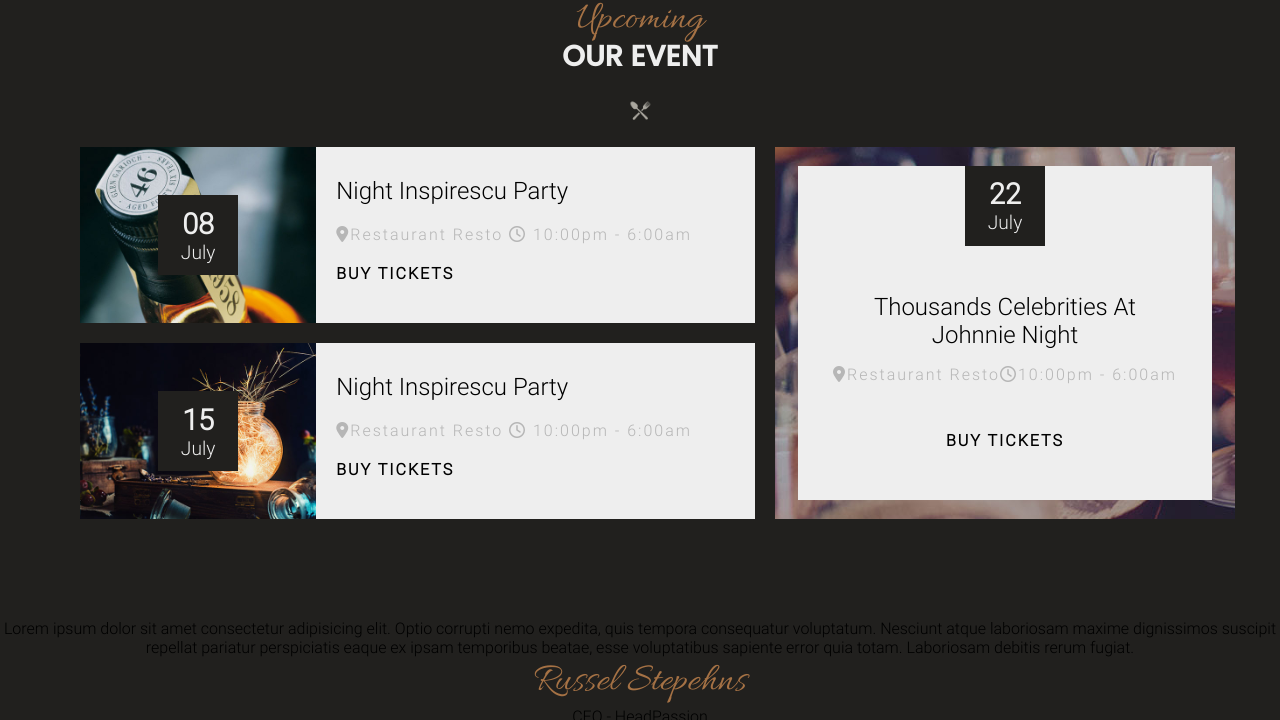
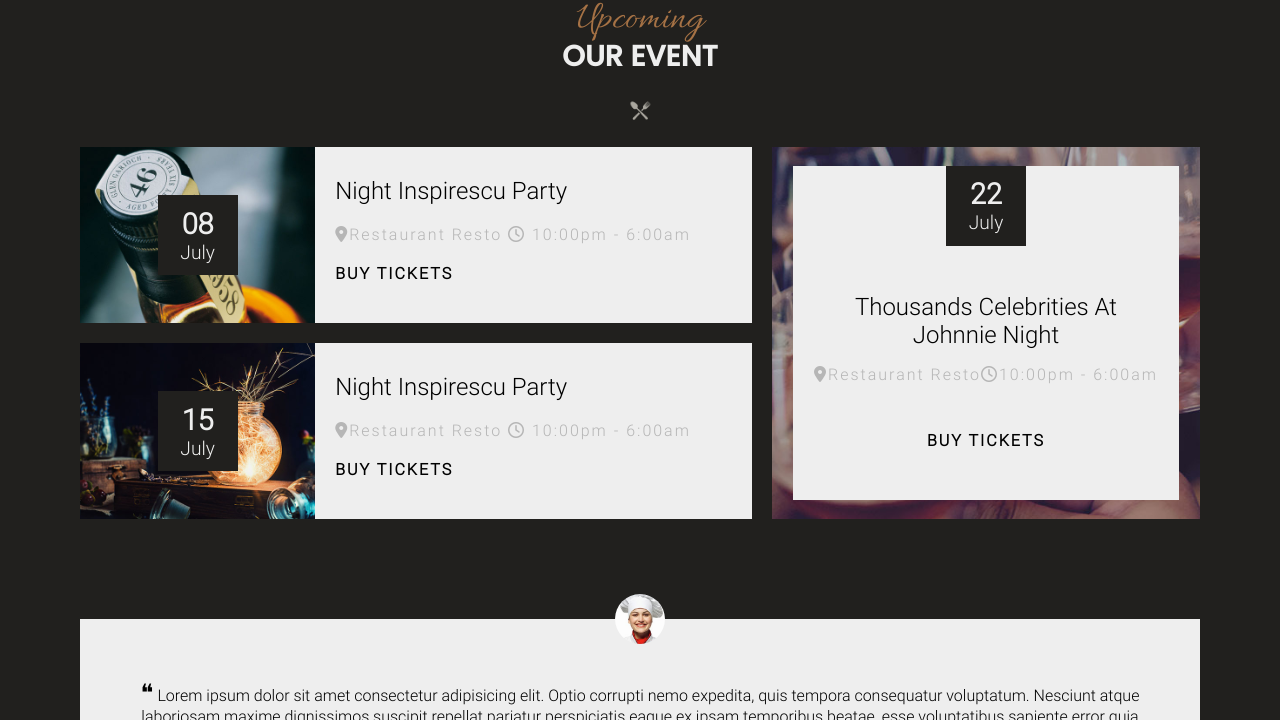
Before and after one commit to Reefsand/Leresto, a plain HTML site: page index.html in a window 1280 px wide. Shown: the part 3050-3770 px from the top of the page. Drawn offline with Linux system fonts and the light colour scheme.

Commit message:
section5 finished

```diff
--- a/assets/Styles/Layout/_section4.scss
+++ b/assets/Styles/Layout/_section4.scss
@@ -18,18 +18,19 @@
     }
 
     .event-grid{
+        padding: 0 15px;
         display: grid;
         grid-template-columns: 60% 40%;
         grid-row: 1fr 1fr;
         grid-template-areas:
         "a c"
         "b c";
-        gap: 20px;
+        gap: 20px 0;
 
             .event-partA, .event-partB{
             display: grid;
             grid-template-columns: 35% 65%;
-            padding-left: 15px;
+
 
             .event-part-R{
                 background: $white;
@@ -85,7 +86,8 @@
 
         .event-right{
             grid-area: c;
-            background: url(../img/event-03.jpg);
+            background: url(../img/event-03.jpg) center/cover;
+            margin-left: 20px;
             @include childCenter;
             .event-part3{
                 display: flex;
--- /dev/null
+++ b/assets/Styles/Layout/_section5.scss
@@ -0,0 +1,56 @@
+.section5{
+    padding: 0px 15px;
+    position: relative;
+    &::before{
+        content: "";
+        height: 350px; width: 100%;
+        background: url(../img/gmap.jpg) center/cover;
+        position: absolute;
+        transform: translateX(-50%);
+        bottom: -200px;
+
+    }
+
+    .quote-container{
+        z-index: 2;
+        background: $white;
+        max-width: 1120px;
+        margin: 0 auto;
+        position: relative;
+        &::before{
+            content: "";
+            position: absolute;
+            background: url(../img/avatar-02.jpg) center/cover;
+            height: 50px; width: 50px;
+            border-radius: 30px;
+            left: 50%;
+            transform: translateX(-50%);
+            top: -25px;
+        }
+
+        .text-container{
+            padding: 60px 40px 30px 40px;
+
+
+            &:before {
+                content: "❝";
+              }
+              &:after {
+                content: "❞";
+              }
+              &:before,
+              &:after {
+                font-size: 1.5rem;
+              }
+        }
+        h3{
+            font-weight: 100;
+        }
+        p{
+            color: $gold;
+            padding: 20px 0 50px;
+            font-size: 0.8rem;
+        }
+    }
+
+}
--- a/assets/Styles/index.scss
+++ b/assets/Styles/index.scss
@@ -4,3 +4,4 @@
 @import "./Layout/section2";
 @import "./Layout/section3";
 @import "./Layout/section4";
+@import "./Layout/section5";
--- a/index.html
+++ b/index.html
@@ -229,7 +229,7 @@
             eaque ex ipsam temporibus beatae, esse voluptatibus sapiente error quia
             totam. Laboriosam debitis rerum fugiat.
           </div>
-          <h2>Russel Stepehns</h2>
+          <h3>Russel Stepehns</h3>
           <p>CEO - HeadPassion</p>
         </div>
       </section>
```
Also changed, not shown: assets/Styles/index.css, 1 other file.
